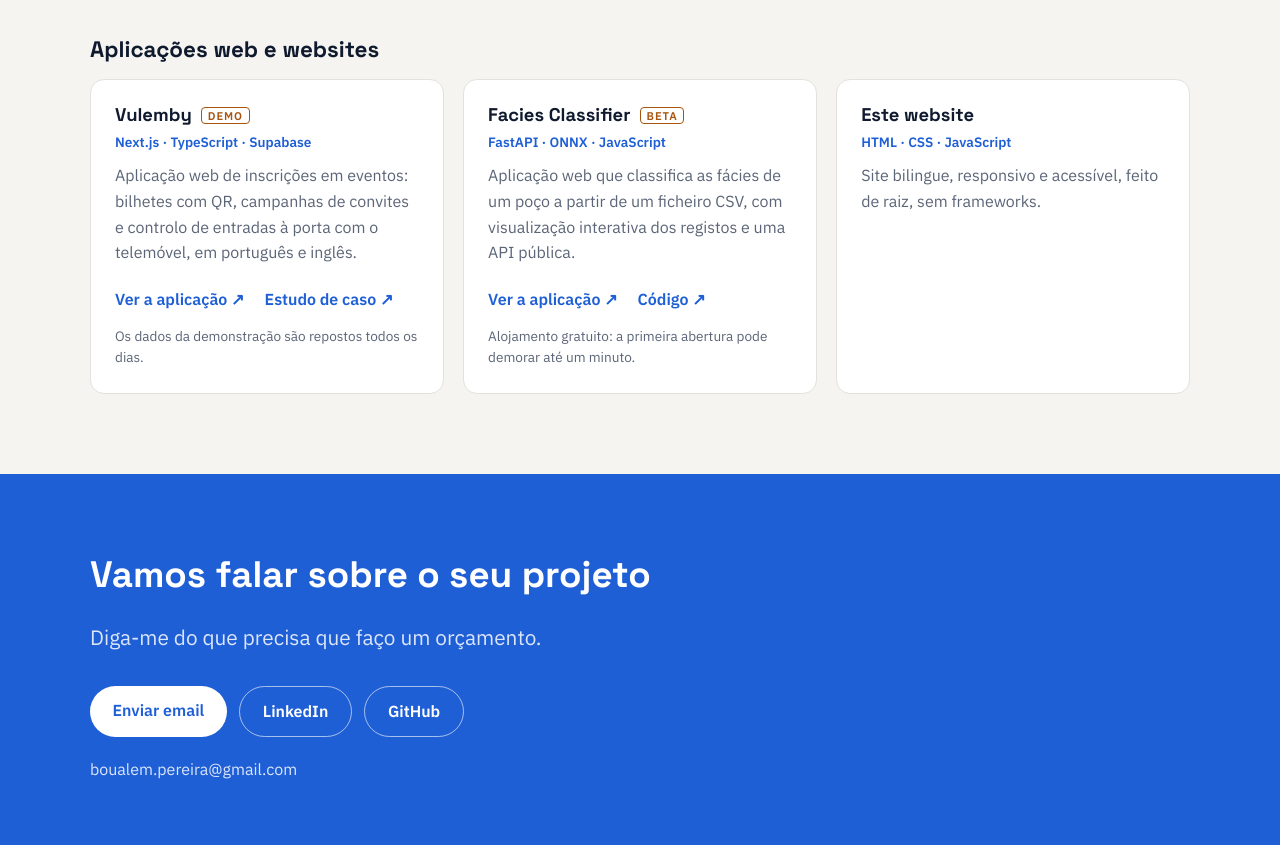
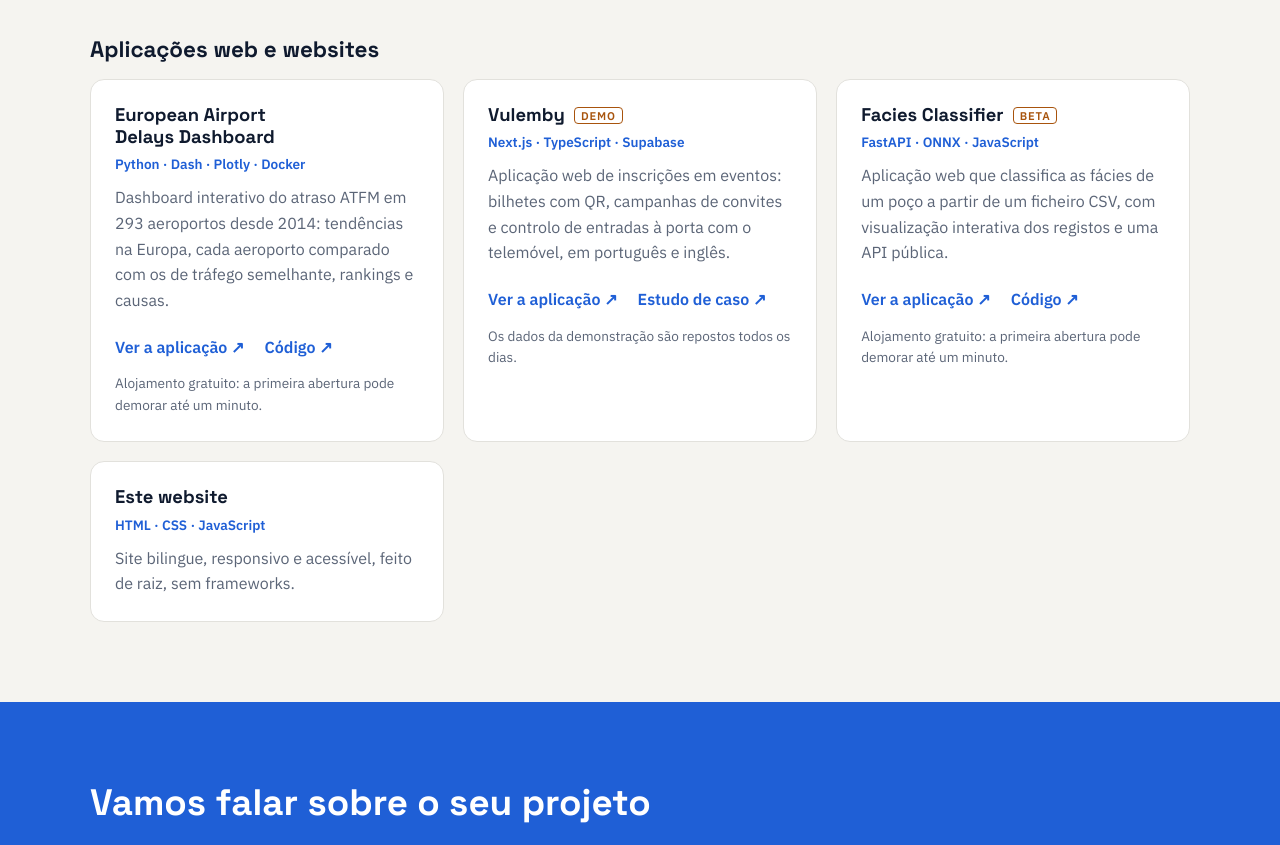
Before and after one commit to BoualemP/BoualemP.github.io, a plain HTML site: page pt/index.html in a window 1280 px wide. Shown: the part 3207-4052 px from the top of the page. Drawn offline with Linux system fonts and the light colour scheme.

Commit message:
Add European Airport Delays Dashboard to Work

```diff
--- a/pt/index.html
+++ b/pt/index.html
@@ -189,6 +189,13 @@
         <h3 class="group-title">Aplicações web e websites</h3>
         <div class="cards cards-projects">
           <div class="card project project-app">
+            <h4 translate="no">European Airport Delays Dashboard</h4>
+            <p class="tags">Python · Dash · Plotly · Docker</p>
+            <p>Dashboard interativo do atraso ATFM em 293 aeroportos desde 2014: tendências na Europa, cada aeroporto comparado com os de tráfego semelhante, rankings e causas.</p>
+            <p class="project-links"><a href="https://europe-airport-delays.onrender.com" target="_blank" rel="noopener">Ver a aplicação ↗</a> <a href="https://github.com/BoualemP/europe-airport-delays-dashboard" target="_blank" rel="noopener">Código ↗</a></p>
+            <p class="project-note">Alojamento gratuito: a primeira abertura pode demorar até um minuto.</p>
+          </div>
+          <div class="card project project-app">
             <h4 translate="no">Vulemby <span class="badge">demo</span></h4>
             <p class="tags">Next.js · TypeScript · Supabase</p>
             <p>Aplicação web de inscrições em eventos: bilhetes com QR, campanhas de convites e controlo de entradas à porta com o telemóvel, em português e inglês.</p>
```
Also changed, not shown: index.html (+7 -0 lines).
